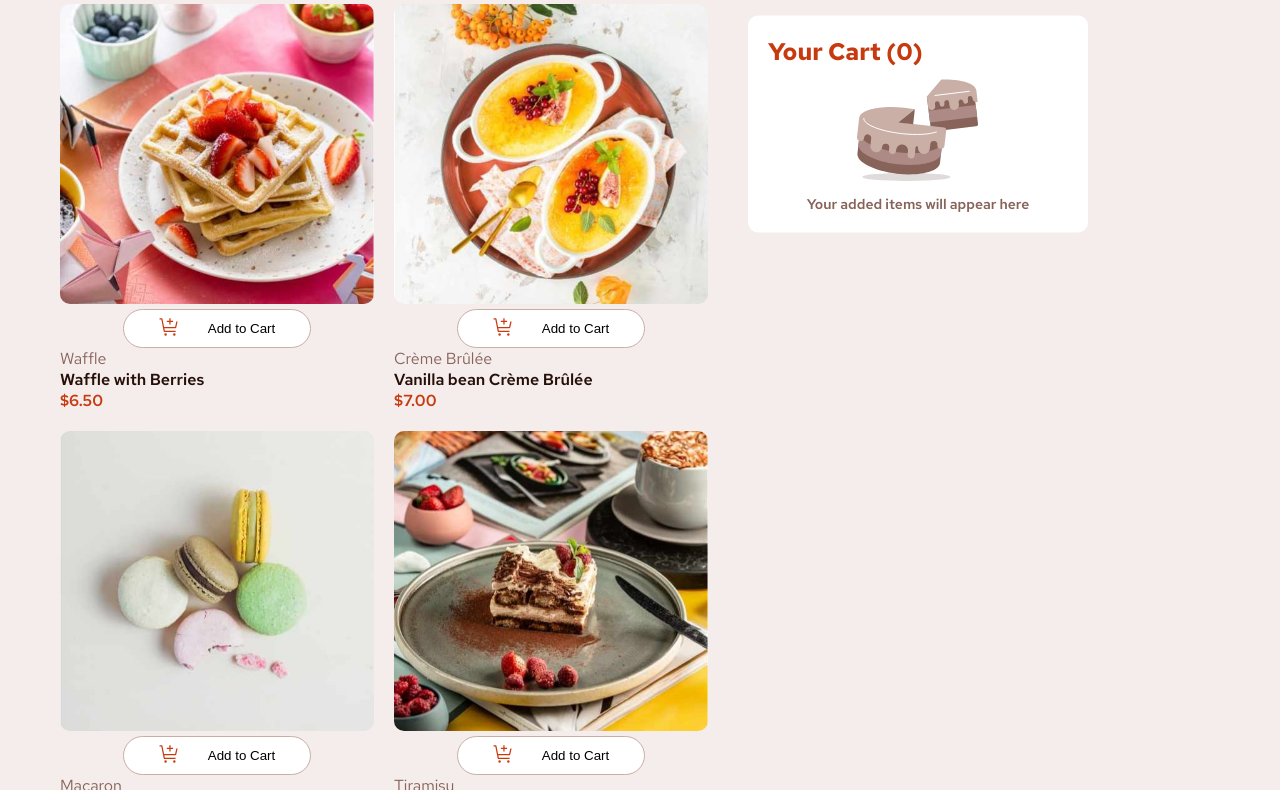
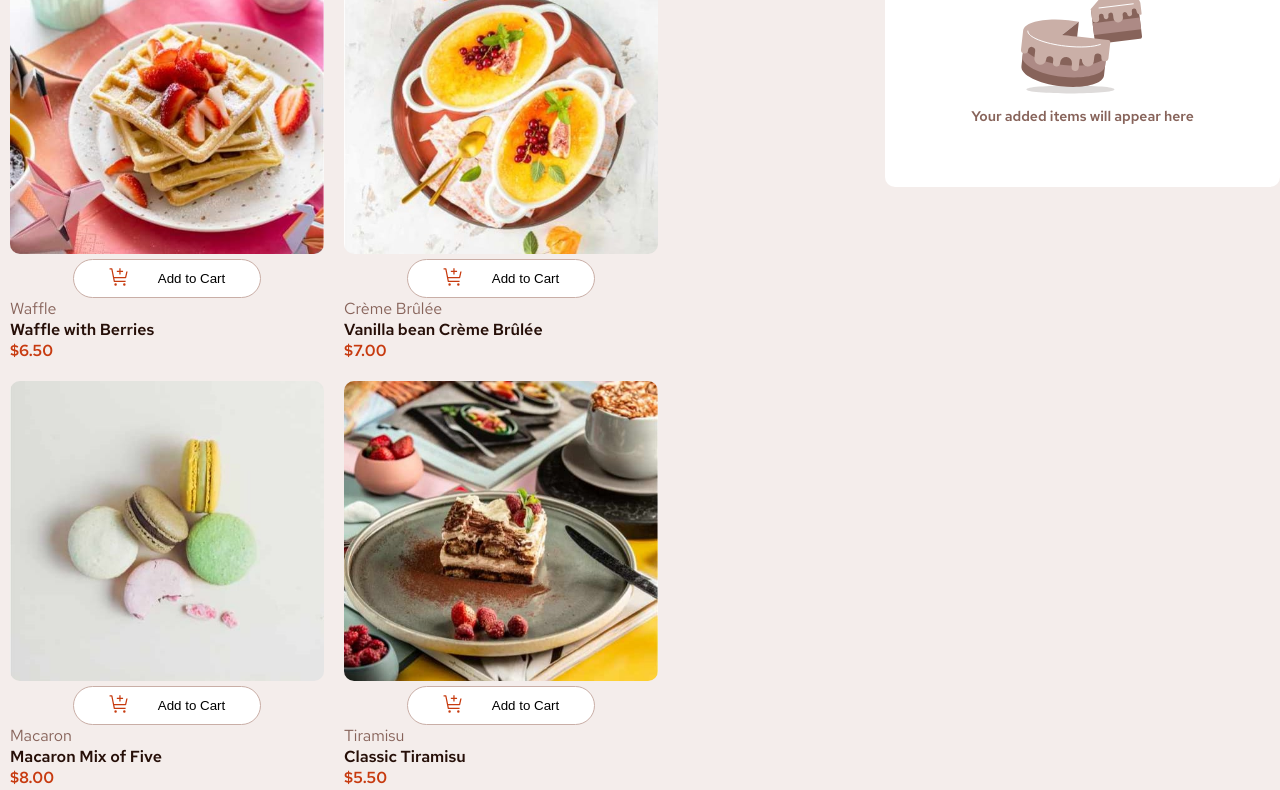
Before and after one commit to TomasGonzalez06/ProductListChallenge, a plain HTML site: page index.html in a window 1280 px wide. Shown: the part 116-906 px from the top of the page. Drawn offline with Linux system fonts and the light colour scheme.

Commit message:
cart styles

```diff
--- a/CSS/styles.css
+++ b/CSS/styles.css
@@ -27,14 +27,22 @@ body{
     font-size: 16px;
     font-weight: var(--light-text);
     background-color: var(--Rose-100);
+    /* display: flex;
+    align-items: baseline; */
+    width: 100%;
+    height: 100vh;
+  }
+
+  .main-content
+  {
     display: flex;
     align-items: baseline;
+    justify-content: center;
   }
-
 .products-list
 {
     width: 70%;
-    margin: 50px;
+    /* margin: 50px; */
 }
 
 .cards-container
@@ -114,33 +122,43 @@ body{
     font-size: 20px;
 }
 
-.cart
-{
-    width: min-content;
+.cart {
+    width: 400px;
+    height: 300px;
     background-color: white;
-    padding: 20px;
+    /* padding: 20px; */
     border-radius: 10px;
-    position: absolute;
-    top: 30%;
-    right: 15%;
-    transform: translateY(-50%);
-}
-.cart-content
-{
-    width: 300px;
 }
 
-.cart-content h2
-{
-    color: var(--Red);
-    font-weight: var(--bold-text);
+.cart-content {
+    width: 100%;
+    height: 100%;
+    /* display: flex
+; */
+    /* flex-direction: column; */
 }
 
-.cart-empty-container
-{
-    display: flex;
-    flex-wrap: wrap;
+.cart-content h2 {
+    color: var(--Red);
+    width: 100%;
+    font-weight: var(--bold-text);
+    /* margin: 20px; */
+    height: 20%;
+    display: flex
+;
+    align-items: center;
+    margin-left: 20px;
+}
+
+.cart-empty-container {
+    display: flex
+;
+    width: 100%;
+    height: 70%;
+    flex-direction: column;
+    align-items: center;
     justify-content: center;
+    position: relative;
 }
 
 .cart-empty-container figcaption
--- a/index.html
+++ b/index.html
@@ -11,6 +11,7 @@
   <title>Frontend Mentor | Product list with cart</title>
 </head>
 <body>
+  <main class="main-content">
   <article class="products-list">
 
     <header class="title">
@@ -199,57 +200,8 @@
       </figure>
     </div>
   </aside>
-<!--
-  Desserts
 
-  Waffle with Berries
-  Waffle
-  6.50
-  Add to Cart
-
-  Vanilla Bean Crème Brûlée
-  Crème Brûlée
-  7.00
-  Add to Cart
-
-  Macaron Mix of Five
-  Macaron
-  8.00
-  Add to Cart
-
-  Classic Tiramisu
-  Tiramisu
-  5.50
-  Add to Cart
-
-  Pistachio Baklava
-  Baklava
-  4.00
-  Add to Cart
-
-  Lemon Meringue Pie
-  Pie
-  5.00
-  Add to Cart
-
-  Red Velvet Cake
-  Cake
-  4.50
-  Add to Cart
-
-  Salted Caramel Brownie
-  Brownie
-  4.50
-  Add to Cart
-
-  Vanilla Panna Cotta
-  Panna Cotta
-  6.50
-  Add to Cart
-
-  Your Cart ( Quantity
-  Your added items will appear here -->
-
+</main>
 
 </body>
 </html>
```
